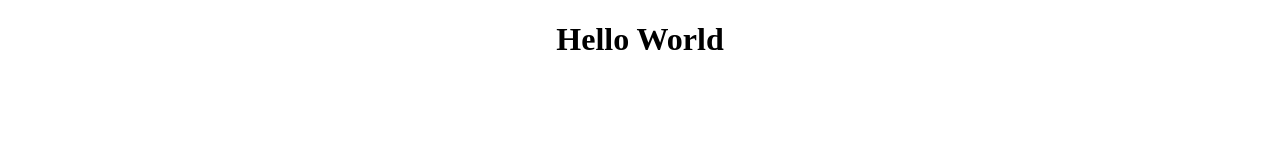
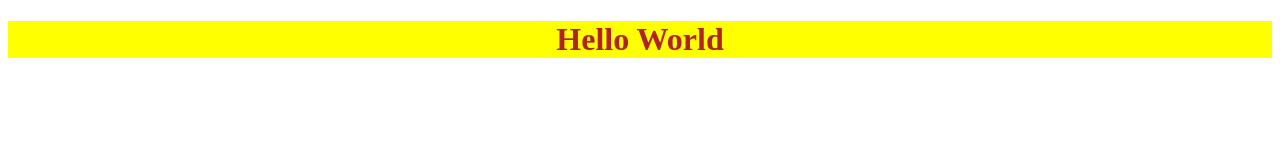
Before and after one commit to pinchai/test_st_11_12, a plain HTML site: page index.html in a window 1280 px wide. Drawn offline with Linux system fonts and the light colour scheme.

Commit message:
change style

```diff
--- a/index.html
+++ b/index.html
@@ -6,7 +6,7 @@
 </head>
 <body>
 <center>
-    <h1>Hello World</h1>
+    <h1 style="background-color: yellow; color: firebrick">Hello World</h1>
 </center>
 
 </body>
```
